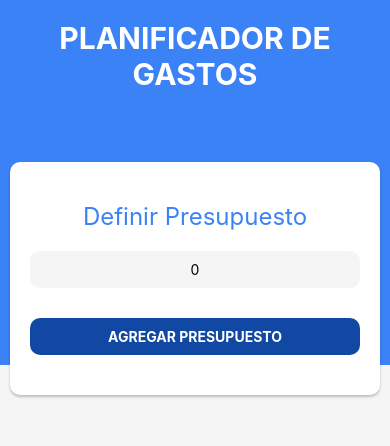
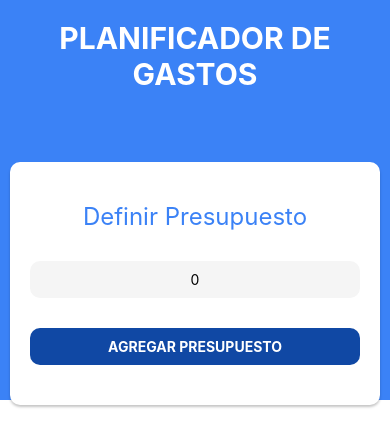
Before and after one commit to fedeaacevedo/planificador, a React Native app: screen / in a window 390 px wide. Shown: the top 446 px of the page. Built offline with nearby package versions, Linux system fonts and the light colour scheme.

Commit message:
Agregar gastos presupuesto

```diff
--- a/App.js
+++ b/App.js
@@ -1,10 +1,12 @@
 
-import React, {useState} from 'react';
+import React, { useState } from 'react';
 import {
-  SafeAreaView, ScrollView, StyleSheet, Text, View, Alert, Pressable, Image } from 'react-native';
+  ScrollView, Modal, StyleSheet, Text, View, Alert, Pressable, Image
+} from 'react-native';
 import ControlPresupuesto from './src/components/ControlPresupuesto';
 import Header from './src/components/Header';
 import NuevoPresupuesto from './src/components/NuevoPresupuesto';
+import FormularioGasto from './src/components/FormularioGasto';
 
 
 const App = () => {
@@ -12,9 +14,11 @@ const App = () => {
   const [isValidPresupuesto, setIsValidPresuesto] = useState(false)
   const [presupuesto, setPresupuesto] = useState(0)
   const [gastos, setGastos] = useState([])
+  const [modal, setModal] = useState(false)
 
-  const handleNuevoPresupuesto = (presupuesto) =>{
-     if(Number(presupuesto) > 0) {
+
+  const handleNuevoPresupuesto = (presupuesto) => {
+    if (Number(presupuesto) > 0) {
       setIsValidPresuesto(true)
     } else {
       Alert.alert('ERROR', 'El presupuesto no puede ser 0')
@@ -22,7 +26,7 @@ const App = () => {
   }
 
   return (
-
+    <ScrollView>
       <View style={styles.contenedor}>
 
         <View style={styles.header}>
@@ -42,19 +46,59 @@ const App = () => {
           )}
 
         </View>
+
+        {modal && (
+          <Modal
+            animationType='slide'
+            visible={modal}
+          >
+            <FormularioGasto />
+          </Modal>
+        )}
+
+        {isValidPresupuesto && (
+
+          <Pressable
+            onPress={() => setModal(!modal)}
+          >
+            <Image
+              style={styles.imagen}
+              source={require('./src/img/nuevo-gasto.png')}
+            />
+          </Pressable>
+
+        )}
+
+
       </View>
-
+    </ScrollView>
   );
 };
 
 const styles = StyleSheet.create({
-  contenedor:{
-    backgroundColor:'#f5f5f5',
+  contenedor: {
+    backgroundColor: '#F5F5F5',
     flex: 1
   },
   header: {
-      backgroundColor: '#3b82f6'
+    backgroundColor: '#3B82F6',
+    minHeight: 400
   },
+  pressable: {
+    width: 60,
+    height: 60,
+    position: 'absolute',
+    bottom: 40,
+    right: 30
+  },
+  imagen: {
+    width: 60,
+    height: 60,
+    left: 220,
+    margin: 60
+
+  }
+
 });
 
 export default App;
--- a/package.json
+++ b/package.json
@@ -10,6 +10,7 @@
     "lint": "eslint ."
   },
   "dependencies": {
+    "@react-native-picker/picker": "^2.2.1",
     "react": "17.0.2",
     "react-native": "0.67.2"
   },
--- a/src/components/ControlPresupuesto.js
+++ b/src/components/ControlPresupuesto.js
@@ -62,23 +62,31 @@ const styles = StyleSheet.create({
     centrarGrafica: {
         alignItems: 'center'
     },
-    imagen: {
-        width: 250,
-        height: 250
+    boton: {
+        backgroundColor: '#DB2777',
+        padding: 10,
+        marginBottom: 40,
+        borderRadius: 5
     },
-    contenedorTexto:{
-        marginTop: 50,
-
+    textoBoton: {
+        textAlign: 'center',
+        color: '#FFF',
+        fontWeight: 'bold',
+        textTransform: 'uppercase'
     },
-    valor:{
+    contenedorTexto: {
+        marginTop: 50
+    },
+    valor: {
         fontSize: 24,
-        textAlign:'center',
+        textAlign: 'center',
         marginBottom: 10
     },
-    label:{
+    label: {
         fontWeight: '700',
-        color:'#3b82f6'
+        color: '#3B82F6'
     }
 })
 
+
 export default ControlPresupuesto
--- /dev/null
+++ b/src/components/FormularioGasto.js
@@ -0,0 +1,87 @@
+import React from 'react'
+import {Text, SafeAreaView, View, TextInput, StyleSheet, Pressable} from 'react-native'
+import {Picker} from '@react-native-picker/picker'
+import globalStyles from '../styles'
+
+
+const FormularioGasto = () => {
+  return (
+    <SafeAreaView style={styles.contenedor}>
+       <View>
+           <Pressable>
+               <Text>Cancelar</Text>
+           </Pressable>
+       </View>
+
+      <View style={styles.formulario}>
+        <Text style={styles.titulo}>Nuevo Gasto</Text>
+
+        <View style={styles.campo}>
+          <Text style={styles.label}>Nombre Gasto</Text>
+          <TextInput
+              style={styles.input}
+              placeholder='Nombre del gasto. ej. Comida '
+          />
+        </View>
+
+        <View style={styles.campo}>
+          <Text style={styles.label}>Cantidad Gasto</Text>
+          <TextInput
+          style={styles.input}
+              placeholder='Cantidad del gasto. ej. $300 '
+              keyboardType='numeric'
+          />
+        </View>
+
+        <View style={styles.campo}>
+          <Text style={styles.label}>Categoria Gasto</Text>
+          <Picker style={styles.input}>
+            <Picker.Item label="-- Seleccione --" value="" />
+            <Picker.Item label="Ahorro" value="ahorro" />
+            <Picker.Item label="Comida" value="comida" />
+            <Picker.Item label="Casa" value="casa" />
+            <Picker.Item label="Ocio" value="ocio" />
+            <Picker.Item label="Gastos Varios" value="gastos" />
+          </Picker>
+        </View>
+
+        <Pressable>
+          <Text>Agregar Gasto</Text>
+        </Pressable>
+
+      </View>
+
+    </SafeAreaView>
+  )
+}
+
+const styles = StyleSheet.create({
+  contenedor:{
+    backgroundColor:'#1e40af',
+    flex: 1
+  },
+  formulario:{
+    ...globalStyles.contenedor
+  },
+  titulo:{
+    textAlign:'center',
+    fontSize: 28,
+    marginVertical: 30,
+    color:'#64748b'
+  },
+  campo:{
+    marginVertical: 10
+  },
+  label:{
+    color:'#64748b',
+    textTransform:'uppercase',
+    fontSize: 16,
+    fontWeight:'bold'
+  },
+  input:{
+    backgroundColor:'#f5f5f5',
+    padding: 10
+  }
+})
+
+export default FormularioGasto
--- a/src/components/Header.js
+++ b/src/components/Header.js
@@ -13,9 +13,7 @@ const Header = () => {
 }
 
 const styles = StyleSheet.create({
-    header: {
-        backgroundColor: '#3b82f6'
-    },
+
     texto: {
         textAlign: 'center',
         fontSize: 30,
--- a/src/components/NuevoPresupuesto.js
+++ b/src/components/NuevoPresupuesto.js
@@ -46,21 +46,20 @@ const styles = StyleSheet.create({
     label: {
         textAlign: 'center',
         fontSize: 24,
-        color: '#3b82f6',
-        marginBottom: 10
+        color: '#3B82F6'
     },
     input: {
-        backgroundColor: '#f5f5f5',
+        backgroundColor: '#F5F5F5',
         padding: 10,
         borderRadius: 10,
         textAlign: 'center',
-        marginTop: 10
+        marginTop: 30,
     },
     boton: {
         marginTop: 30,
-        backgroundColor: '#1048a4',
+        backgroundColor: '#1048A4',
         padding: 10,
-        borderRadius: 10,
+        borderRadius: 10
     },
     botonTexto: {
         color: '#FFF',
@@ -68,7 +67,7 @@ const styles = StyleSheet.create({
         textTransform: 'uppercase',
         fontWeight: 'bold'
     }
-
 })
 
+
 export default NuevoPresupuesto
```
Also changed, not shown: 1 other file (tests, documents, lock files or other folders). Lines whose indentation alone changed are shown as unchanged.
